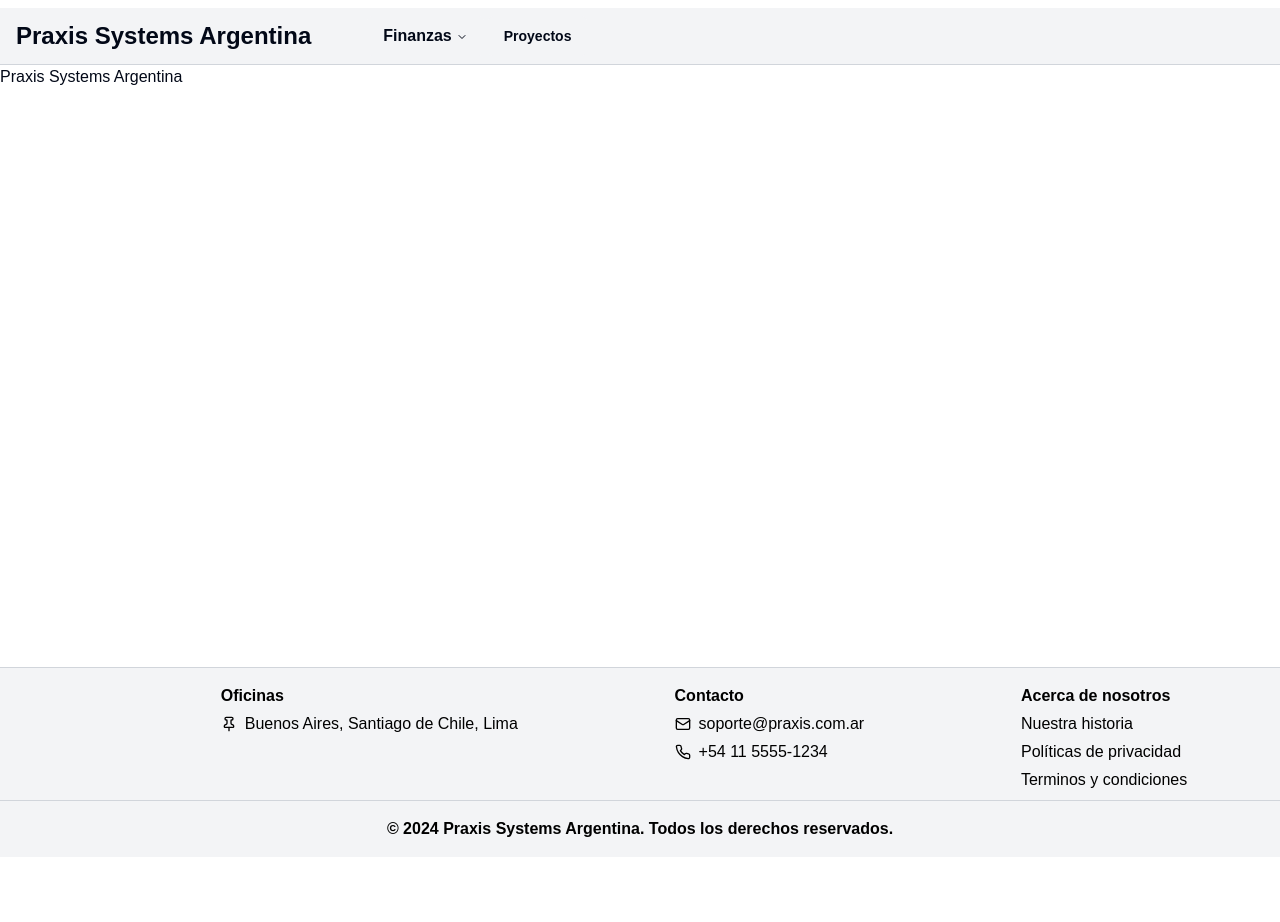
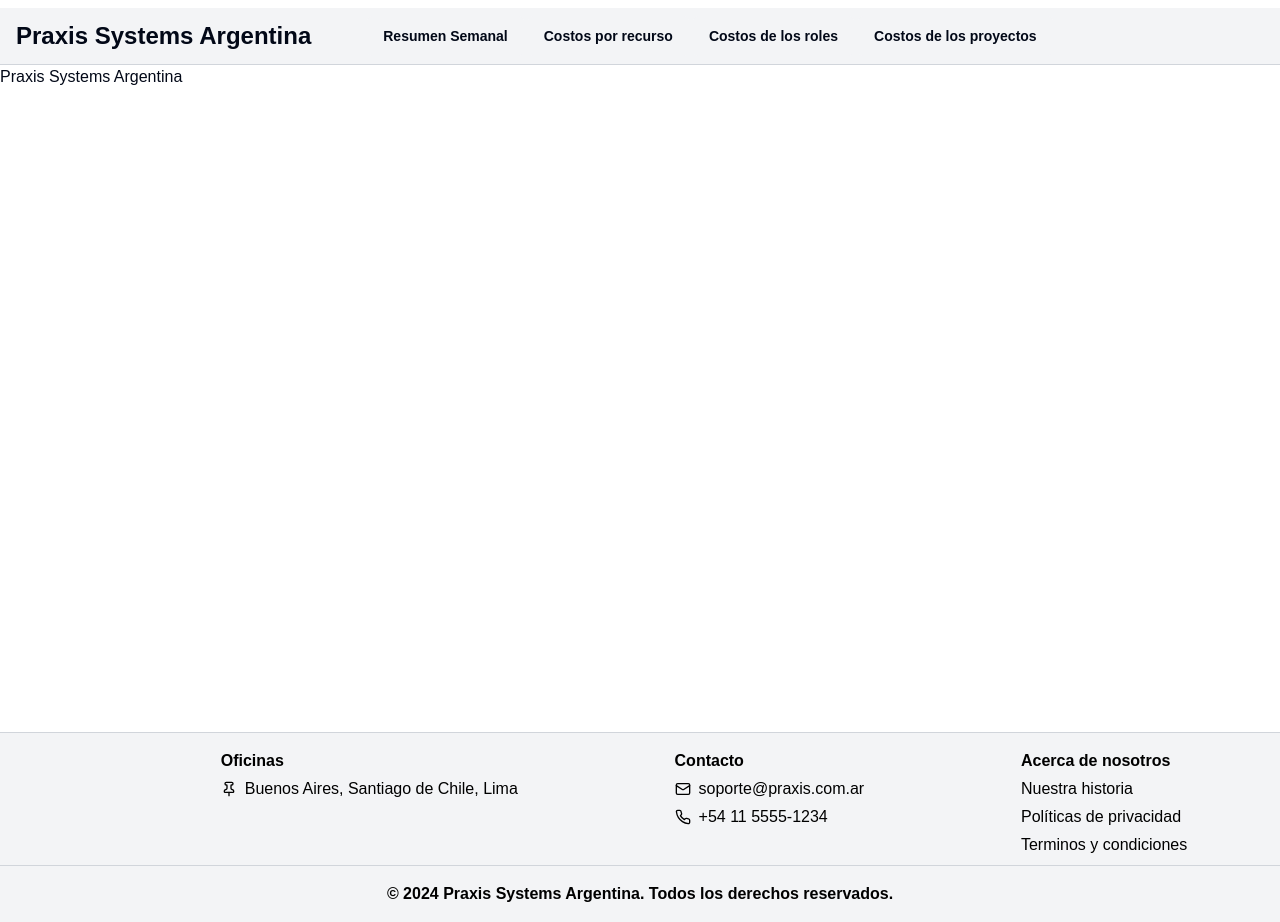
Before and after one commit to S2JuanS2/Sistema-ERP, a Next.js app in the folder frontend/: page / in a window 1280 px wide. Shown: the top 922 px of the page. Before the commit the page ends 857 px from the top, so only its background shows below. Built offline with nearby package versions, Linux system fonts and the light colour scheme.

Commit message:
style: cambiado nav para parecernos al otro modulo (* ￣︿￣)

```diff
--- a/frontend/src/app/cargar-costo-rol/page.tsx
+++ b/frontend/src/app/cargar-costo-rol/page.tsx
@@ -49,7 +49,6 @@ export default async function page() {
   const data = await fetchData();
   return (
     <div>
-      <Navbar />
       <Suspense>
         <ClientComponent rolesPosibles={roles} registeredData={data} />
       </Suspense>
--- a/frontend/src/app/costos-rol/page.tsx
+++ b/frontend/src/app/costos-rol/page.tsx
@@ -65,7 +65,6 @@ export default async function Page() {
   const data = await fetchData();
   return (
     <div>
-      <Navbar />
       <Suspense>
         <ClientComponent data={data} fechasPosibles={obtenerFechasPosibles(data)} />
       </Suspense>
--- a/frontend/src/app/costos/page.tsx
+++ b/frontend/src/app/costos/page.tsx
@@ -4,7 +4,6 @@ import ClientComponent from './ClientComponent';
 export default function page() {
   return (
     <div>
-      <Navbar />
       <ClientComponent />
     </div>
   );
--- a/frontend/src/app/layout.tsx
+++ b/frontend/src/app/layout.tsx
@@ -21,6 +21,7 @@ export const metadata: Metadata = {
 
 import 'react-datepicker/dist/react-datepicker.css';
 import SimpleFooter from '@/components/SimpleFooter';
+import SimpleNavbar from '@/components/SimpleNavbar';
 
 export default function RootLayout({
   children,
@@ -32,6 +33,7 @@ export default function RootLayout({
       <body
         className={`${geistSans.variable} ${geistMono.variable} flex flex-col antialiased h-100  min-h-screen`}
       >
+        <SimpleNavbar />
         <div className="flex-1">{children}</div>
         <SimpleFooter />
         <Toaster />
--- a/frontend/src/app/page.tsx
+++ b/frontend/src/app/page.tsx
@@ -1,12 +1,10 @@
 'use client';
 
 import Footer from '@/components/Footer';
-import Navbar from '@/components/Navbar';
 
 export default function Home() {
   return (
     <div className="min-h-screen flex flex-col">
-      <Navbar />
       <div className="flex-1 ">
         <h1>Praxis Systems Argentina</h1>
       </div>
--- a/frontend/src/components/Navbar.tsx
+++ b/frontend/src/components/Navbar.tsx
@@ -26,6 +26,7 @@ const finanzas: { title: string; href: string; description: string }[] = [
   },
 ];
 
+//! NAV ANTIGUA, COMO NOS GUSTARIA QUE SEA HAY QUE VER SI EL OTRO MODULO SE ADAPTA ~_~
 export default function Navbar() {
   return (
     <nav className="mt-2 py-2 px-4 flex items-center gap-8 border-b border-b-gray-300 bg-gray-100">
@@ -50,7 +51,7 @@ export default function Navbar() {
           </NavigationMenuItem>
           <NavigationMenuItem>
             <NavigationMenuLink
-              className={`${navigationMenuTriggerStyle()} text-[1rem] font-semibold hover:cursor-pointer bg-gray-100 hover:bg-gray-200`}
+              className={`${navigationMenuTriggerStyle()} text-[16px] font-semibold hover:cursor-pointer bg-gray-100 hover:bg-gray-200`}
             >
               Proyectos
             </NavigationMenuLink>
--- /dev/null
+++ b/frontend/src/components/SimpleNavbar.tsx
@@ -0,0 +1,55 @@
+'use client';
+
+import {
+  NavigationMenu,
+  NavigationMenuItem,
+  NavigationMenuLink,
+  NavigationMenuList,
+  navigationMenuTriggerStyle,
+} from '@/components/ui/navigation-menu';
+import Link from 'next/link';
+
+export default function SimpleNavbar() {
+  return (
+    <nav className="mt-2 py-2 px-4 flex items-center gap-8 border-b border-b-gray-300 bg-gray-100">
+      <h1 className="text-2xl font-bold mr-6">
+        <Link href="/">Praxis Systems Argentina</Link>
+      </h1>
+      <NavigationMenu>
+        <NavigationMenuList>
+          <NavigationMenuItem>
+            <NavigationMenuLink
+              className={`${navigationMenuTriggerStyle()} text-[16px] font-semibold hover:cursor-pointer bg-gray-100 hover:bg-gray-200`}
+            >
+              Resumen Semanal
+            </NavigationMenuLink>
+          </NavigationMenuItem>
+          <NavigationMenuItem>
+            <NavigationMenuLink
+              className={`${navigationMenuTriggerStyle()} text-[16px] font-semibold hover:cursor-pointer bg-gray-100 hover:bg-gray-200`}
+            >
+              Costos por recurso
+            </NavigationMenuLink>
+          </NavigationMenuItem>
+
+          <NavigationMenuItem>
+            <NavigationMenuLink
+              href="/costos-rol"
+              className={`${navigationMenuTriggerStyle()} text-[16px] font-semibold hover:cursor-pointer bg-gray-100 hover:bg-gray-200`}
+            >
+              Costos de los roles
+            </NavigationMenuLink>
+          </NavigationMenuItem>
+          <NavigationMenuItem>
+            <NavigationMenuLink
+              href="/costos"
+              className={`${navigationMenuTriggerStyle()} text-[16px] font-semibold hover:cursor-pointer bg-gray-100 hover:bg-gray-200`}
+            >
+              Costos de los proyectos
+            </NavigationMenuLink>
+          </NavigationMenuItem>
+        </NavigationMenuList>
+      </NavigationMenu>
+    </nav>
+  );
+}
```
